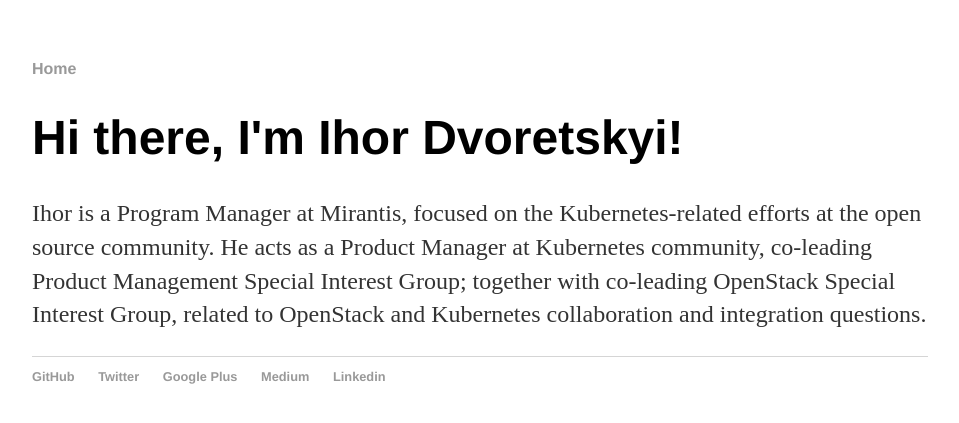
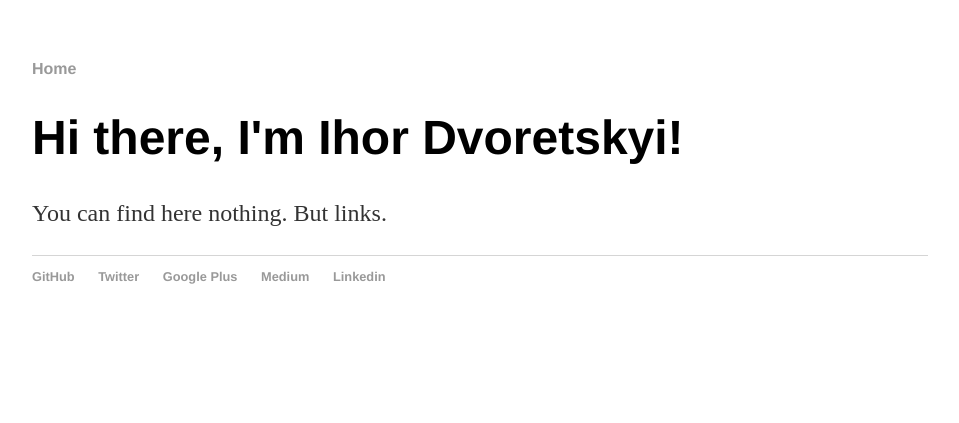
Before and after one commit to idvoretskyi/idvoretskyi.github.io, a Jekyll site: the page built from index.html, in a window 1280 px wide. Shown: the top 423 px of the page, without its empty margins (160-1119 px from the left). Built offline with Jekyll 4.4.1, drawn with Linux system fonts in a browser that asks for light colours.

Commit message:
Update index.html

```diff
--- a/index.html
+++ b/index.html
@@ -4,6 +4,5 @@
 ---
 <div class="blurb">
     <h1>Hi there, I'm Ihor Dvoretskyi!</h1>
-    <p>Ihor is a Program Manager at Mirantis, focused on the Kubernetes-related efforts at the open source community.
-He acts as a Product Manager at Kubernetes community, co-leading Product Management Special Interest Group; together with co-leading OpenStack Special Interest Group, related to OpenStack and Kubernetes collaboration and integration questions.</p>
+    <p>You can find here nothing. But links.</p>
 </div><!-- /.blurb -->
```
